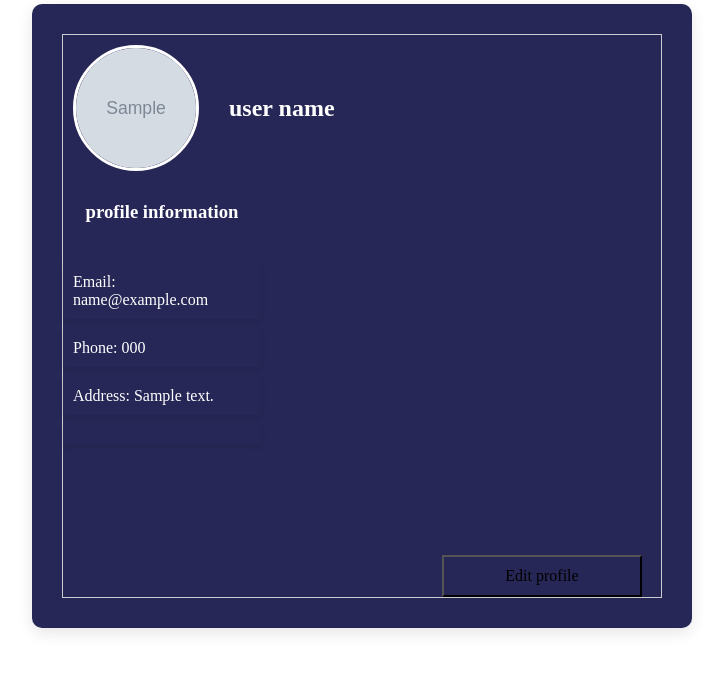
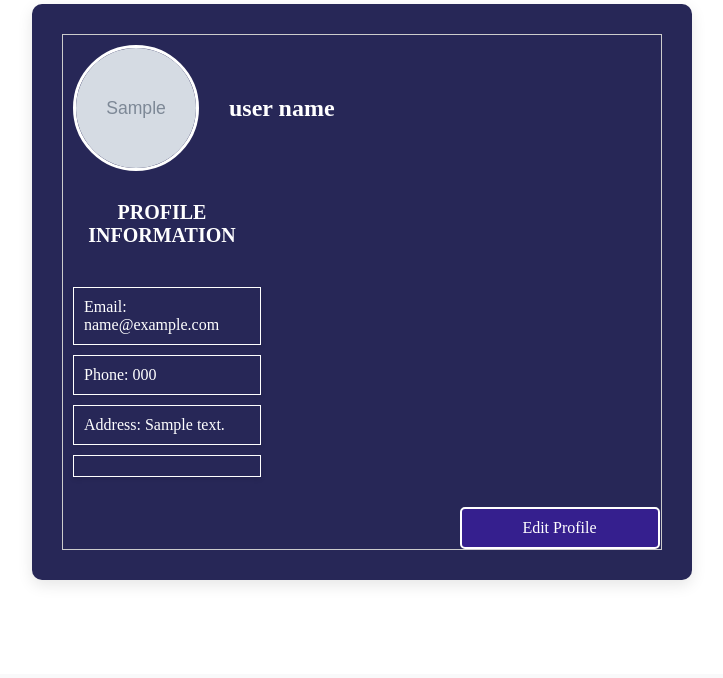
Before and after one commit to Abdullah-git-VS/Course-project-V2, a PHP site: page /customer/userProfile.php in a window 1280 px wide. Shown: the part 126-804 px from the top of the page, without its empty margins (278-1001 px from the left). After the commit the page ends 707 px from the top, so only its background shows below. Run offline with PHP 8.4, Linux system fonts and the light colour scheme; the visitor is signed in with stand-in values (Sample User, id 1); tables that the repository leaves empty or names only in its code hold one stand-in row (values such as "Sample post"); grey boxes marked "Sample" are stand-in pictures.

Commit message:
change css of profile and include on user page php

```diff
--- a/customer/userProfile.php
+++ b/customer/userProfile.php
@@ -118,7 +118,11 @@ text-align: left;
 
         .profile-container .profile-content .details h3 {
             margin-right: 400px;
+            margin-top: 20px;
             color: white;
+            text-transform: uppercase;
+            font-size: 20px;
+
         }
 
         .profile-container .profile-content .details ul {
@@ -134,16 +138,35 @@ text-align: left;
             color: white;
             padding: 10px;
             margin-bottom: 10px;
+            margin-left: 10px;
             box-shadow: 0 2px 5px rgba(0, 0, 0, 0.1);
             text-align: left;
+            border: 1px solid white;
         }
 
         .profile-container .profile-content button {
-            margin-left: 360px;
+            margin-left: 395px;
+            margin-top: 20px;
             padding: 10px 20px;
             width: 200px;
-            background-color: #272757;
+            background-color:rgba(58, 29, 160, 0.75);
+            color: white;
+            border: none;
+            border-radius: 5px;
+            cursor: pointer;
+            font-size: 16px;
+            transition: all 0.3s ease;
+            border: 2px solid white;
         }
+
+        .profile-container .profile-content button:hover{
+           background-color:transparent;
+            transform: scale(1.05);
+            color:rgba(252, 252, 252, 0.59);
+        }
+
+
+
     </style>
 </head>
 <body>
@@ -173,7 +196,7 @@ text-align: left;
                     <li>
                 </ul>
             </div>
-            <button type="submit" name="button"> Edit profile </button>
+            <button type="submit" name="button"> Edit Profile </button>
         </div>
     </div>
 
--- a/.tmp/header.php
+++ b/header.php
@@ -3,7 +3,7 @@
 <head>
     <meta charset="UTF-8">
     <meta name="viewport" content="width=device-width, initial-scale=1.0">
-    <title>My Web Page</title>
+    <title><?php echo isset($title) ? $title: "default";?></title>
     <link rel="stylesheet" href="style.css">
 </head>
 
@@ -13,7 +13,7 @@
   <header>
     <nav class="navbar">
       <div class="logo">
-        <h1>Transport</h1>
+        <h1> <?php echo isset($title) ? $title:"default page";?> </h1>
       </div>
 
     </nav>
```
Also changed, not shown: list.php (added, +84 -0 lines), user_Page.php (+3 -74 lines).
